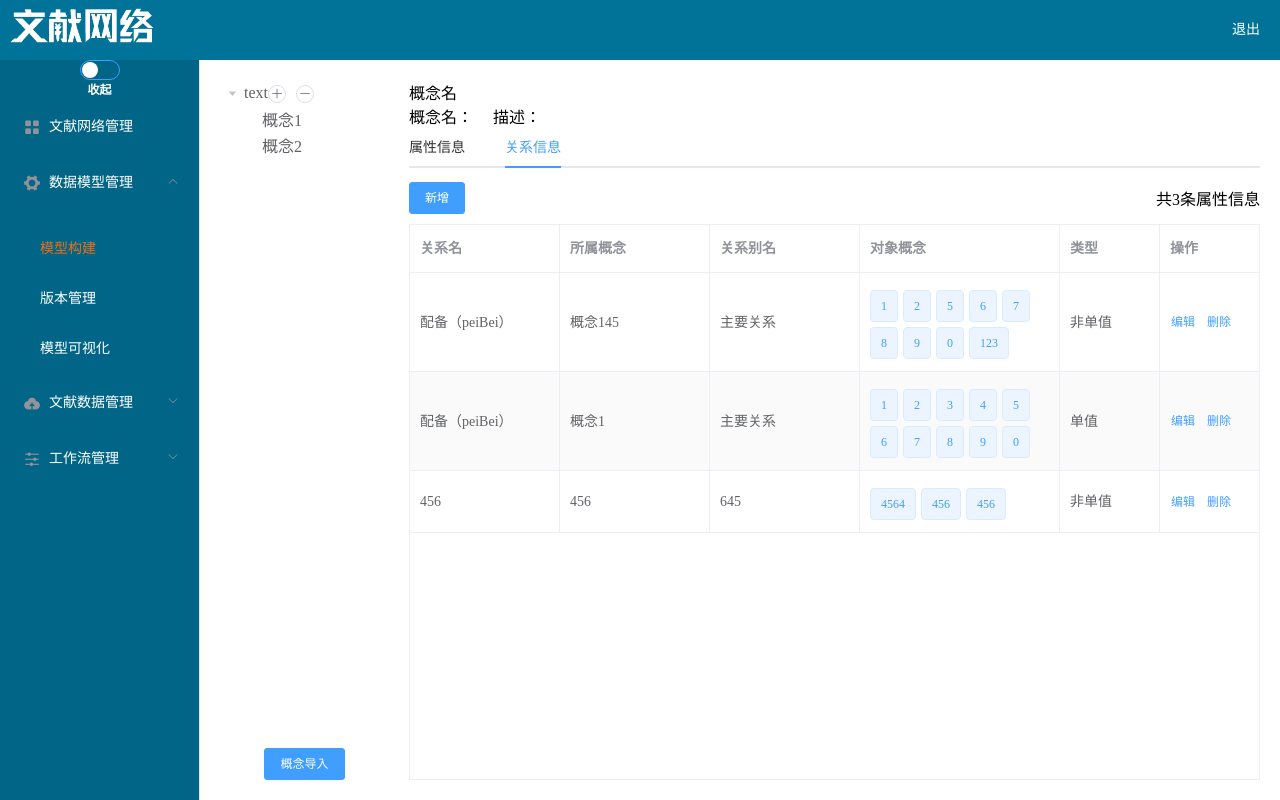
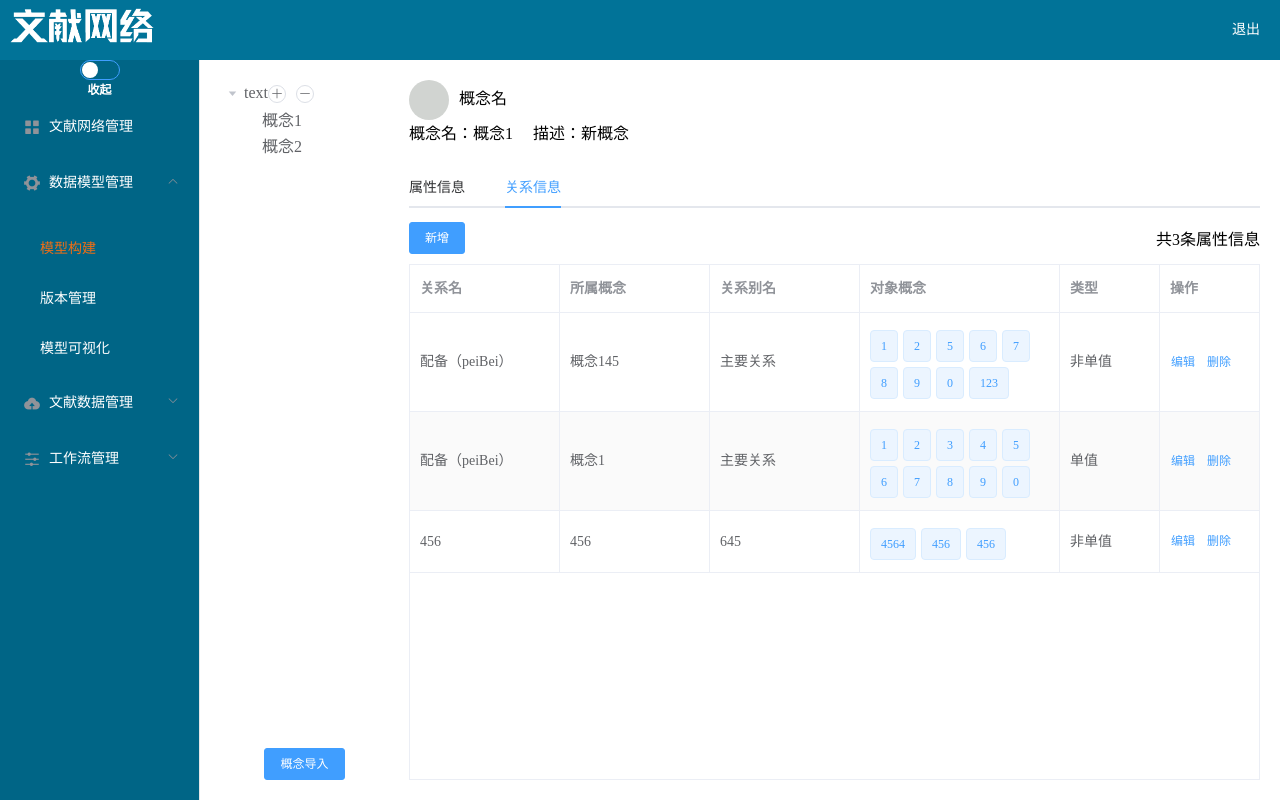
Before and after one commit to xiaobao999/netBack111, a Vue app: page /building in a window 1280 px wide. Built offline with nearby package versions, Linux system fonts and the light colour scheme; data requests are answered from the project's data file; sample sign-in values are in the browser's storage.

Commit message:
build样式修改

```diff
--- a/src/components/building.vue
+++ b/src/components/building.vue
@@ -197,8 +197,8 @@ export default {
         children: "children",
         label: "label"
       },
-      msg: "",
-      describe: "",
+      msg: "概念1",
+      describe: "新概念",
       activeName: "second",
       tableData: [],
       formAttributeshow: false,
@@ -465,4 +465,17 @@ export default {
   justify-content: space-between;
   align-items: center;
 }
+.building_title {
+  width: 100%;
+  height: 100px;
+  .building_right_title_Icon {
+    display: inline-block;
+    width: 40px;
+    height: 40px;
+    border-radius: 20px;
+    background: #d1d4d1;
+    margin-right: 10px;
+    vertical-align: middle;
+  }
+}
 </style>
```
